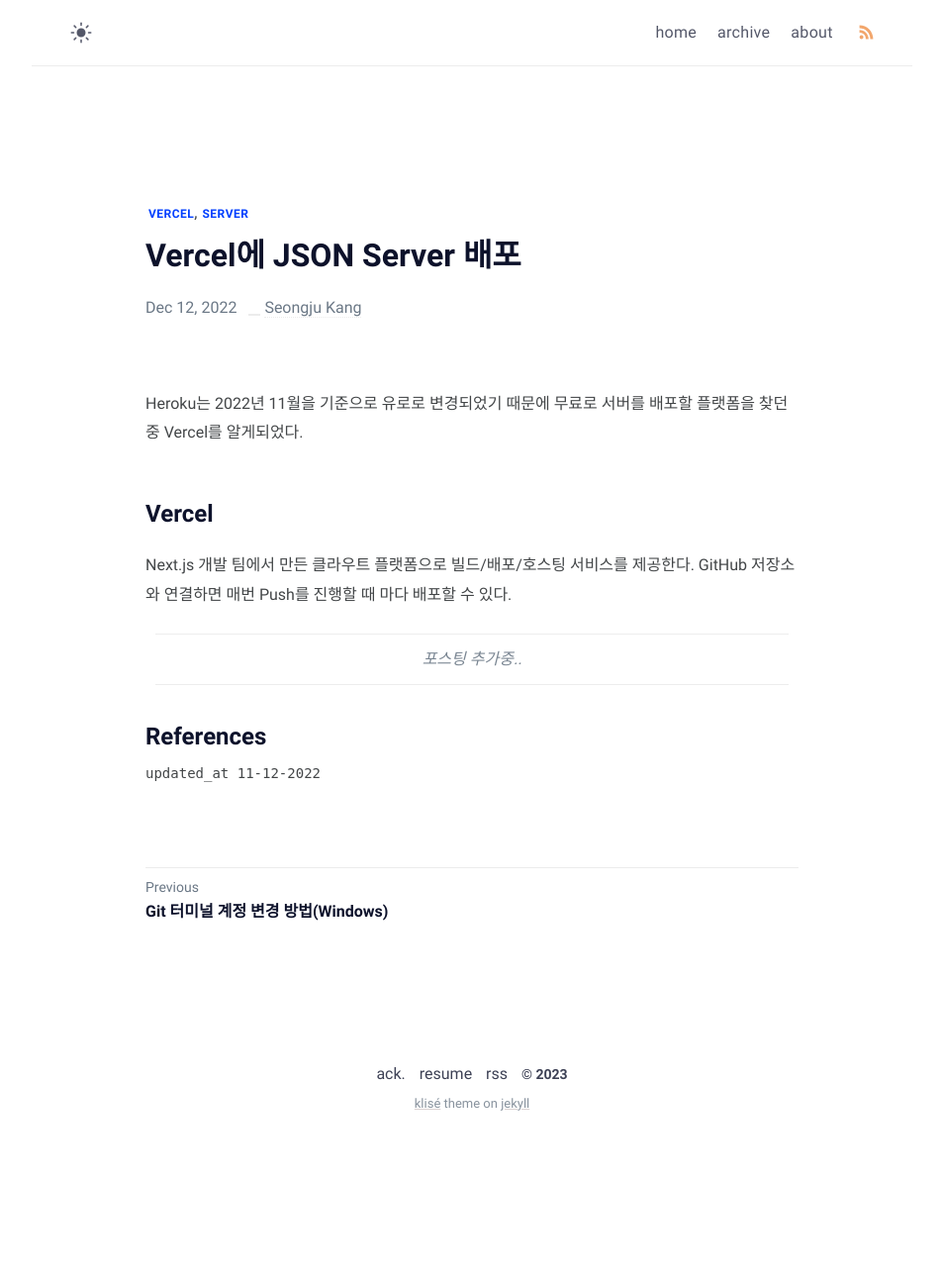
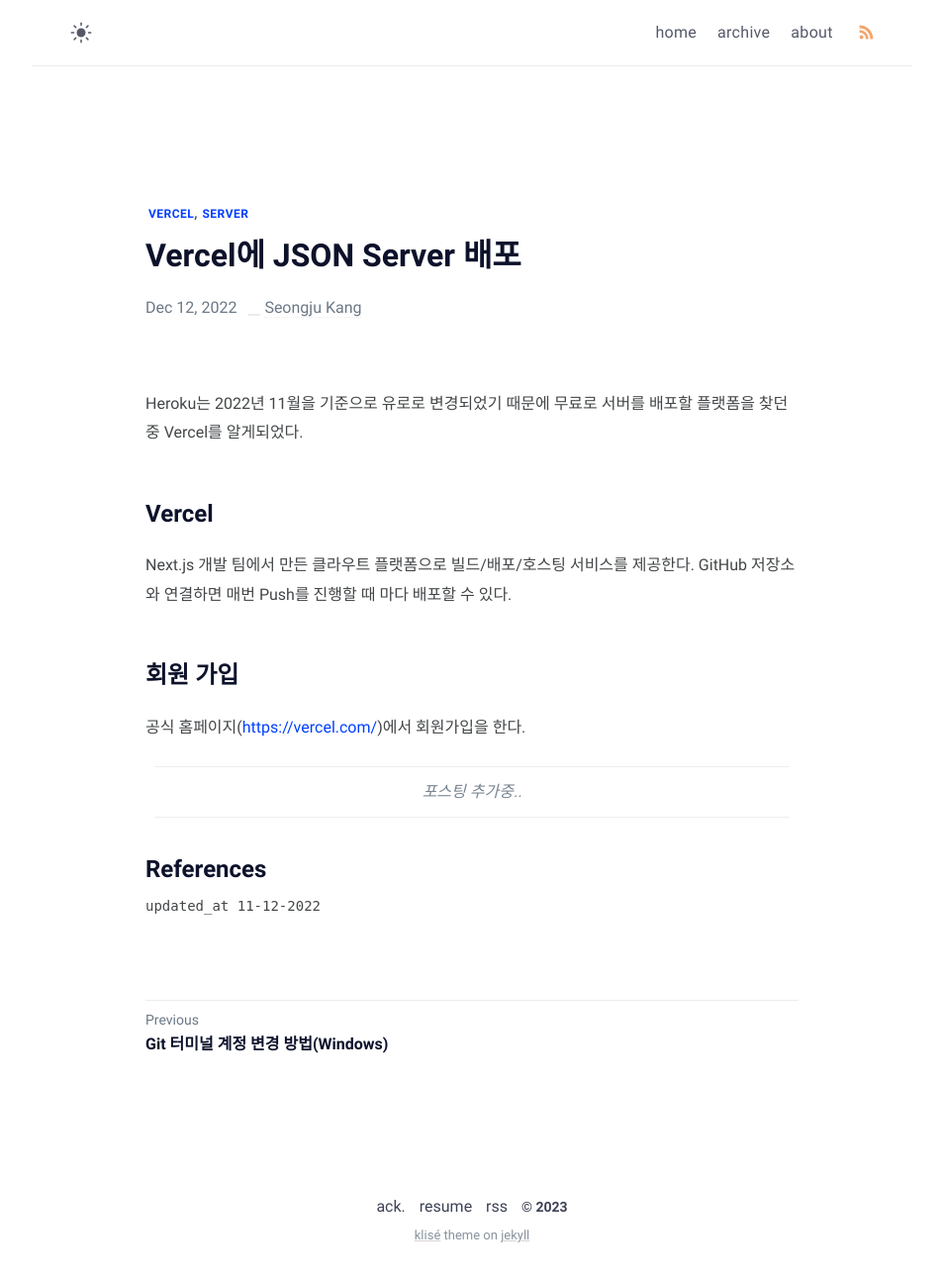
Before and after one commit to recordhouse/recordhouse.github.io, a Jekyll site: the page built from _posts/vercel-deploy-json-server/2022-12-11-vercel-deploy-json-server.md, in a window 1280 px wide. Shown: the whole page at 99% size, without its empty margins (163-1116 px from the left). Built offline with Jekyll 4.4.1, drawn with Linux system fonts in a browser that asks for light colours; some web fonts are replaced; before the commit the page ends 1159 px from its top, so only the background shows below that.

Commit message:
포스팅 추가

```diff
--- a/_posts/vercel-deploy-json-server/2022-12-11-vercel-deploy-json-server.md
+++ b/_posts/vercel-deploy-json-server/2022-12-11-vercel-deploy-json-server.md
@@ -12,6 +12,11 @@
 Next.js 개발 팀에서 만든 클라우트 플랫폼으로 빌드/배포/호스팅 서비스를 제공한다.
 GitHub 저장소와 연결하면 매번 Push를 진행할 때 마다 배포할 수 있다.
 
+
+# 회원 가입
+공식 홈페이지([https://vercel.com/](https://vercel.com/))에서 회원가입을 한다.
+
+
 > 포스팅 추가중..
 
 # References
```
Also changed, not shown: _posts/git-account-change/01.png (added), _posts/git-account-change/02.png (added).
